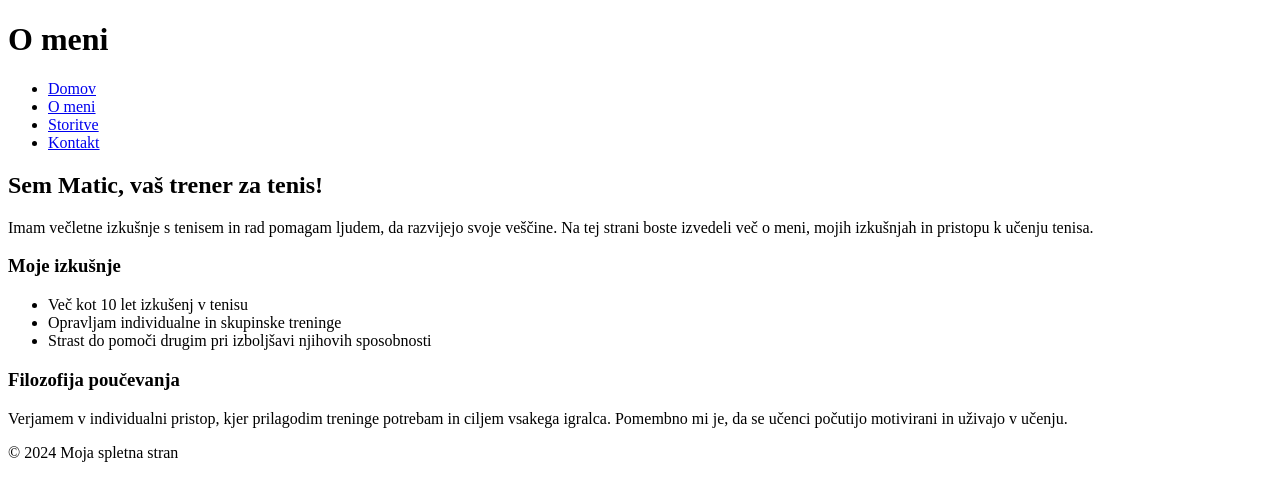
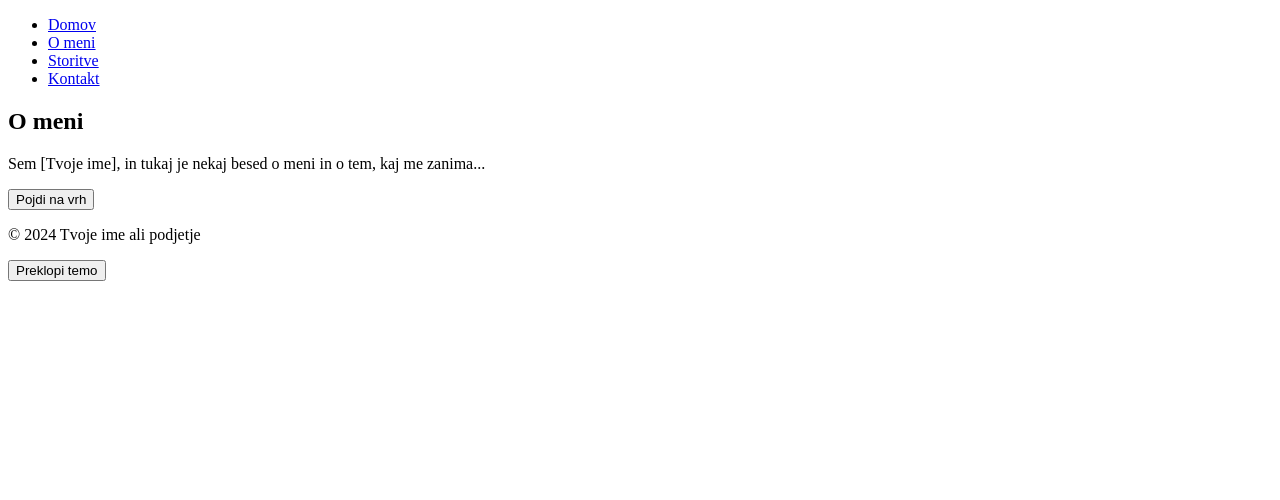
Before and after one commit to Maticdela/maticdela, a plain HTML site: page O_meni.html in a window 1280 px wide. Drawn offline with Linux system fonts and the light colour scheme.

Commit message:
Update O_meni.html

```diff
--- a/O_meni.html
+++ b/O_meni.html
@@ -4,38 +4,39 @@
     <meta charset="UTF-8">
     <meta name="viewport" content="width=device-width, initial-scale=1.0">
     <title>O meni</title>
-    <link rel="stylesheet" href="../css/style.css">
+    <link rel="stylesheet" href="style.css">
+    <script src="script.js" defer></script> <!-- Povezava do JavaScript-a -->
 </head>
 <body>
+    <!-- Navigacija -->
     <header>
-        <h1>O meni</h1>
         <nav>
             <ul>
-                       <li><a href="index">Domov</a></li>
-                <li><a href="O_meni">O meni</a></li>
-                <li><a href="Storitve">Storitve</a></li>
-                <li><a href="kontakt">Kontakt</a></li>
+                <li><a href="index.html">Domov</a></li>
+                <li><a href="O_meni.html">O meni</a></li>
+                <li><a href="Storitve.html">Storitve</a></li>
+                <li><a href="kontakt.html">Kontakt</a></li>
             </ul>
         </nav>
     </header>
 
-    <section>
-        <h2>Sem Matic, vaš trener za tenis!</h2>
-        <p>Imam večletne izkušnje s tenisem in rad pomagam ljudem, da razvijejo svoje veščine. Na tej strani boste izvedeli več o meni, mojih izkušnjah in pristopu k učenju tenisa.</p>
+    <!-- Vsebina strani -->
+    <main>
+        <section>
+            <h1>O meni</h1>
+            <p>Sem [Tvoje ime], in tukaj je nekaj besed o meni in o tem, kaj me zanima...</p>
+        </section>
+    </main>
 
-        <h3>Moje izkušnje</h3>
-        <ul>
-            <li>Več kot 10 let izkušenj v tenisu</li>
-            <li>Opravljam individualne in skupinske treninge</li>
-            <li>Strast do pomoči drugim pri izboljšavi njihovih sposobnosti</li>
-        </ul>
+    <!-- Gumb za premik na vrh -->
+    <button id="scrollToTop" onclick="scrollToTop()">Pojdi na vrh</button>
 
-        <h3>Filozofija poučevanja</h3>
-        <p>Verjamem v individualni pristop, kjer prilagodim treninge potrebam in ciljem vsakega igralca. Pomembno mi je, da se učenci počutijo motivirani in uživajo v učenju.</p>
-    </section>
+    <!-- Footer -->
+    <footer>
+        <p>&copy; 2024 Tvoje ime ali podjetje</p>
+    </footer>
 
-    <footer>
-        <p>&copy; 2024 Moja spletna stran</p>
-    </footer>
+    <!-- Temni način -->
+    <button id="toggleTheme">Preklopi temo</button>
 </body>
 </html>
```
